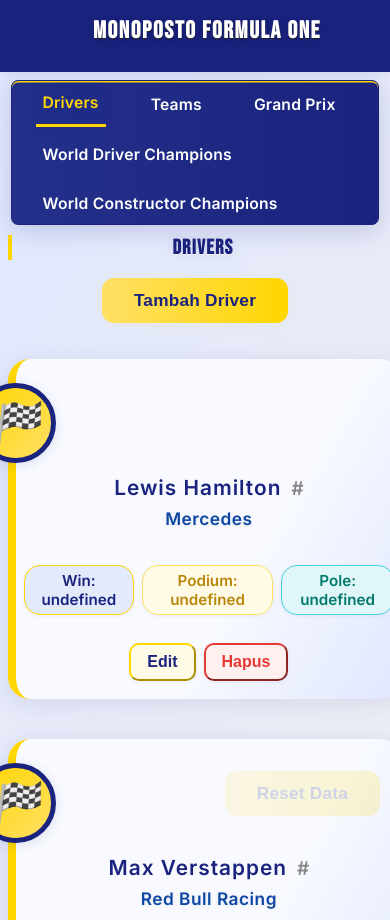
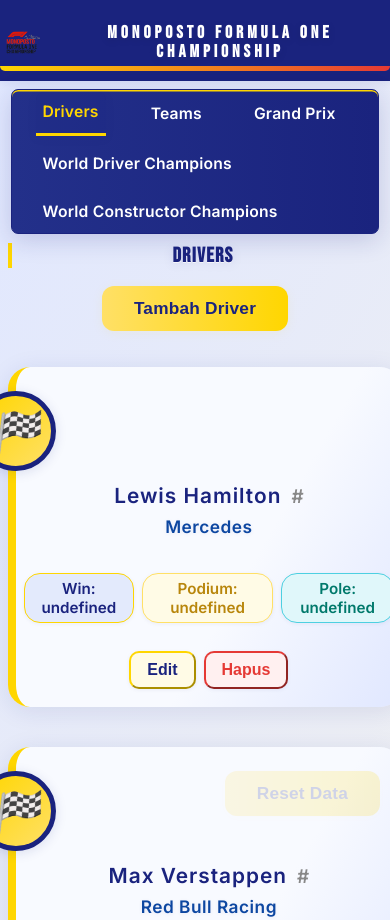
Before and after one commit to rizqiamirul/monoposto-f1, a plain HTML site: page index.html in a window 390 px wide. Shown: the top 920 px of the page. Drawn offline with Linux system fonts and the light colour scheme.

Commit message:
update title dan icon

```diff
--- a/index.html
+++ b/index.html
@@ -3,13 +3,21 @@
 <head>
   <meta charset="UTF-8">
   <meta name="viewport" content="width=device-width, initial-scale=1.0">
-  <title>Monoposto Formula One</title>
+  <title>Monoposto Formula One Championship</title>
+  <link rel="icon" type="image/png" href="src/mono logo.png">
+  <link rel="icon" type="image/png" sizes="32x32" href="src/mono logo.png">
+  <link rel="icon" type="image/png" sizes="48x48" href="src/mono logo.png">
+  <link rel="icon" type="image/png" sizes="64x64" href="src/mono logo.png">
   <link rel="stylesheet" href="style.css">
   <link href="https://fonts.googleapis.com/css2?family=Bebas+Neue&family=Inter:wght@400;600&display=swap" rel="stylesheet">
 </head>
 <body>
   <header>
-    <h1 class="main-title web web-title">Monoposto Formula One</h1>
+    <div class="main-title-row">
+      <img src="src/mono logo.png" alt="Monoposto Logo" class="main-logo">
+      <h1 class="main-title web web-title">Monoposto Formula One Championship</h1>
+    </div>
+    <div class="header-accent"></div>
   </header>
   <nav id="main-navbar">
     <a href="#drivers" id="nav-drivers">Drivers</a>
--- a/style.css
+++ b/style.css
@@ -9,14 +9,15 @@
 header {
     background: #1a237e;
     color: #fff;
-    padding: 28px 0 0 0;
+    padding: 32px 0 0 0;
     box-shadow: 0 2px 8px rgba(26,35,126,0.08);
     margin-bottom: 0;
     display: flex;
     flex-direction: column;
-    align-items: center;
+    align-items: stretch;
     border-bottom-left-radius: 0;
     border-bottom-right-radius: 0;
+    position: relative;
 }
 header h1 {
     margin: 0 0 8px 0;
@@ -2507,3 +2508,87 @@
     letter-spacing: 0.06em;
   }
 }
+
+/* ====== HEADER LOGO & TITLE ====== */
+.main-title-row {
+  display: flex;
+  align-items: center;
+  justify-content: center;
+  width: 100%;
+  gap: 40px;
+  min-height: 140px;
+  box-sizing: border-box;
+  position: relative;
+}
+.main-logo {
+  height: 120px;
+  width: auto;
+  opacity: 1;
+  margin-left: 40px;
+  margin-right: 0;
+  flex-shrink: 0;
+  border-radius: 10px;
+  background: none;
+  box-shadow: none;
+  transition: transform 0.3s, box-shadow 0.3s;
+  z-index: 2;
+}
+.main-logo:hover {
+  transform: scale(1.08) rotate(-2deg);
+  box-shadow: 0 0 24px #ffd60088;
+}
+.main-title.web.web-title {
+  margin: 0 auto;
+  text-align: center;
+  font-size: 2.4rem;
+  font-family: 'Bebas Neue', 'Inter', Arial, sans-serif;
+  font-weight: 700;
+  letter-spacing: 4px;
+  line-height: 1.1;
+  color: #fff;
+  text-shadow: 2px 2px 0 #1a237e, 0 2px 8px rgba(0,0,0,0.12);
+  transition: text-shadow 0.3s, color 0.3s;
+  opacity: 0;
+  animation: fadeInTitle 1.1s cubic-bezier(0.23,1.02,0.32,1) 0.1s forwards;
+}
+.main-title.web.web-title:hover {
+  text-shadow: 2px 2px 0 #ffd600, 0 2px 8px #1a237e88, 0 0 8px #fff;
+  color: #ffd600;
+}
+@keyframes fadeInTitle {
+  from { opacity: 0; transform: translateY(32px) scale(0.98); }
+  to { opacity: 1; transform: none; }
+}
+.header-accent {
+  height: 5px;
+  width: 100%;
+  background: linear-gradient(90deg, #ffd600 0%, #e53935 100%);
+  margin-top: 0;
+  border-radius: 0 0 8px 8px;
+  box-shadow: 0 2px 8px #1a237e22;
+}
+@media (max-width: 900px) {
+  .main-title-row {
+    gap: 20px;
+    min-height: 90px;
+  }
+  .main-logo {
+    height: 70px;
+    margin-left: 16px;
+  }
+}
+@media (max-width: 600px) {
+  .main-title-row {
+    min-height: 48px;
+    gap: 8px;
+    padding-left: 0;
+  }
+  .main-logo {
+    height: 38px;
+    margin-left: 4px;
+  }
+  .main-title.web.web-title {
+    font-size: 1.1rem;
+    padding-left: 0;
+  }
+}
```
Also changed, not shown: src/mono logo.png (added), src/mono_logo-removebg.png (added), src/mono_logo.png (added).
